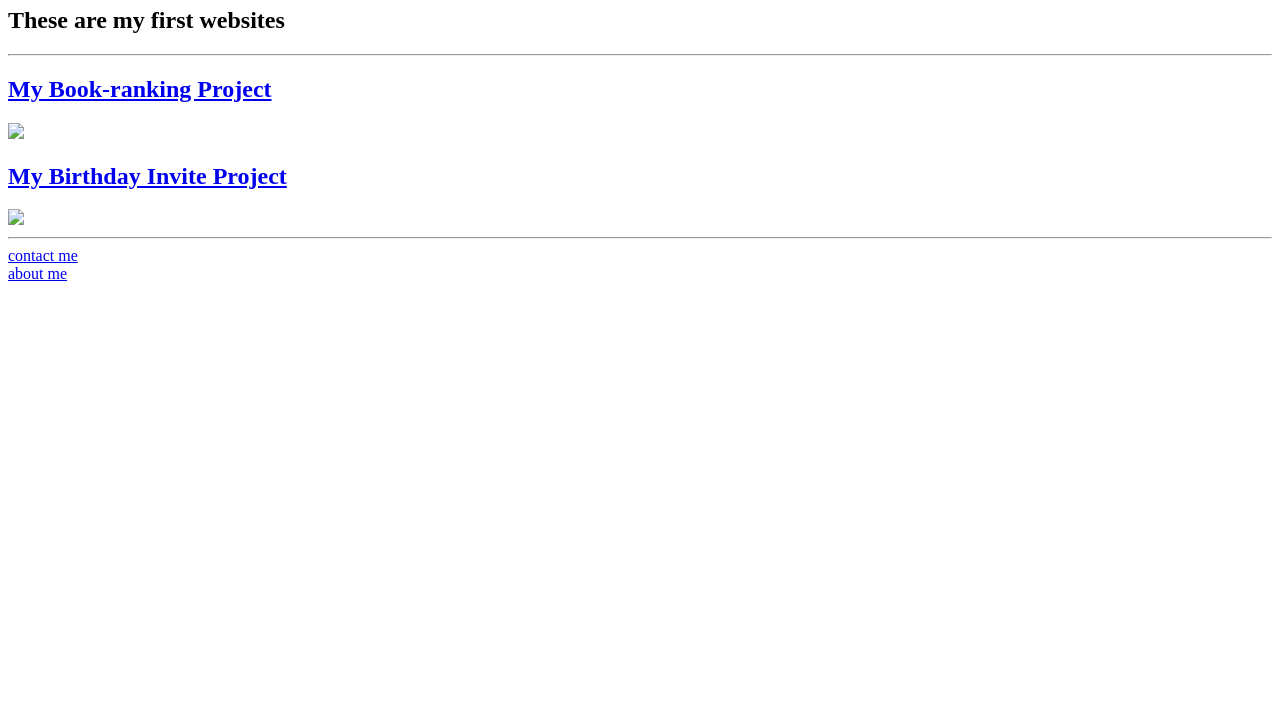
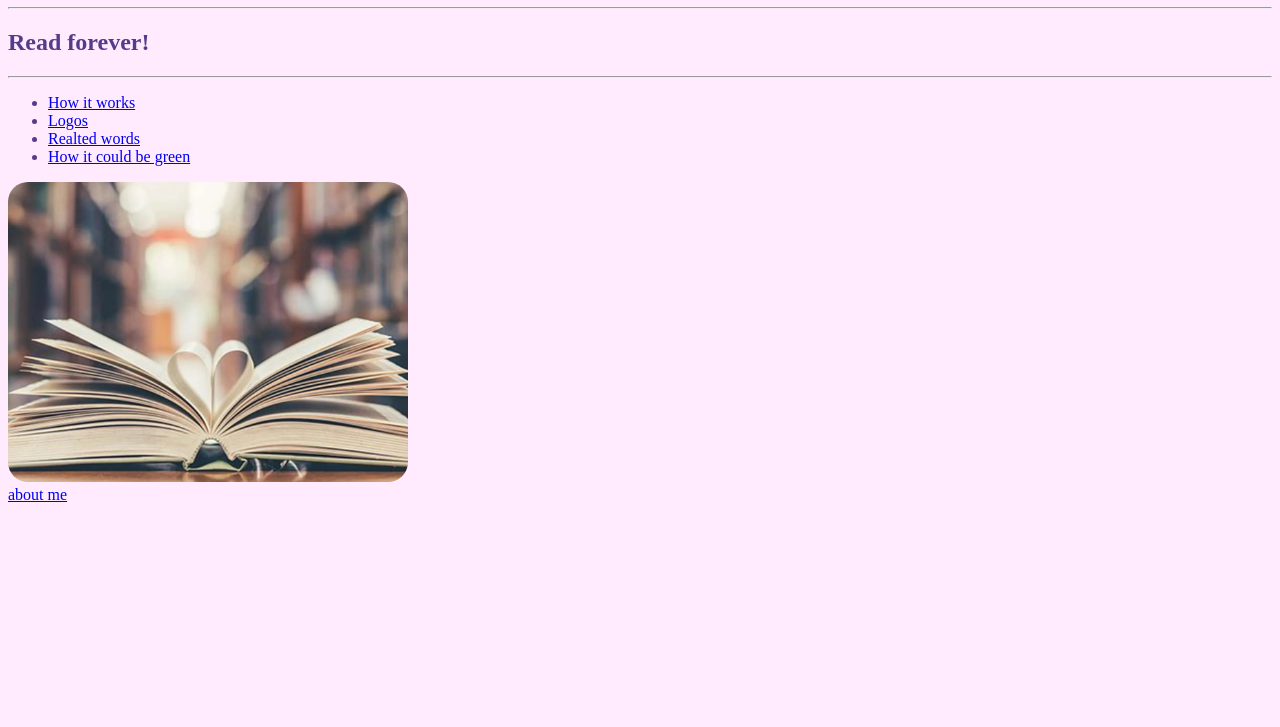
Before and after one commit to Gem2code/MyExpo, a plain HTML site: page index.html in a window 1280 px wide. Shown: the part 73-800 px from the top of the page. Drawn offline with Linux system fonts and the light colour scheme.

Commit message:
Add files via upload

```diff
--- a/index.html
+++ b/index.html
@@ -1,22 +1,31 @@
 <!DOCTYPE html>
 <html lang="en">
 <head>
+    <link
+    rel="stylesheet"
+    href="./style.css"
+    />
     <meta charset="UTF-8">
     <meta name="viewport" content="width=device-width, initial-scale=1.0">
     <title>Document</title>
 </head>
 <body>
-    <h1>My first websites</h1>
-    <h2> These are my first websites</h2>
+    <h1>My Expo: Reading Contest</h1>
     <hr />
-    <h2> <a href="./public/movie-ranking.html">My Book-ranking Project</a> </h2>
-    <img src="./assets/images/favorite-books.png" height="250" />
-    <h2> <a href="./public/birthday-invite.html"> My Birthday Invite Project</a> </h2>
-    <img src="./assets/images/birthday.png" height="250" />
+    <h2>Read forever!</h2>
     <hr />
-    <a href="./public/contact.html"> contact me </a>
-    <br />
-    <a href="./public/about.html"> about me </a>
+    <ul>
+        <li><a href="./public/how-it-works.html">How it works</a> </li>
+        <li><a href="./public/logos.html">Logos</a> </li>
+        <li><a href="./public/related.html">Realted words</a> </li>
+        <li><a href="./public/green.html">How it could be green</a> </li>
+
+    </ul>
+    <img src="./assets/images/love_to_read.jpg" height="300" />
+    <br>
+
+
+    <a href="https://gemmafazekas.wixsite.com/gemcode"> about me </a>
 
 </body>
 </html>
--- a/style.css
+++ b/style.css
@@ -0,0 +1,7 @@
+body{
+    background-color: #FFEAFE;
+    color: #553C8B;
+}
+img{
+    border-radius: 20px ;
+}
```
Also changed, not shown: public/green.html (+3 -0 lines), public/how-it-works.html (+3 -7 lines), public/logos.html (+5 -2 lines), public/related.html (+4 -0 lines).
